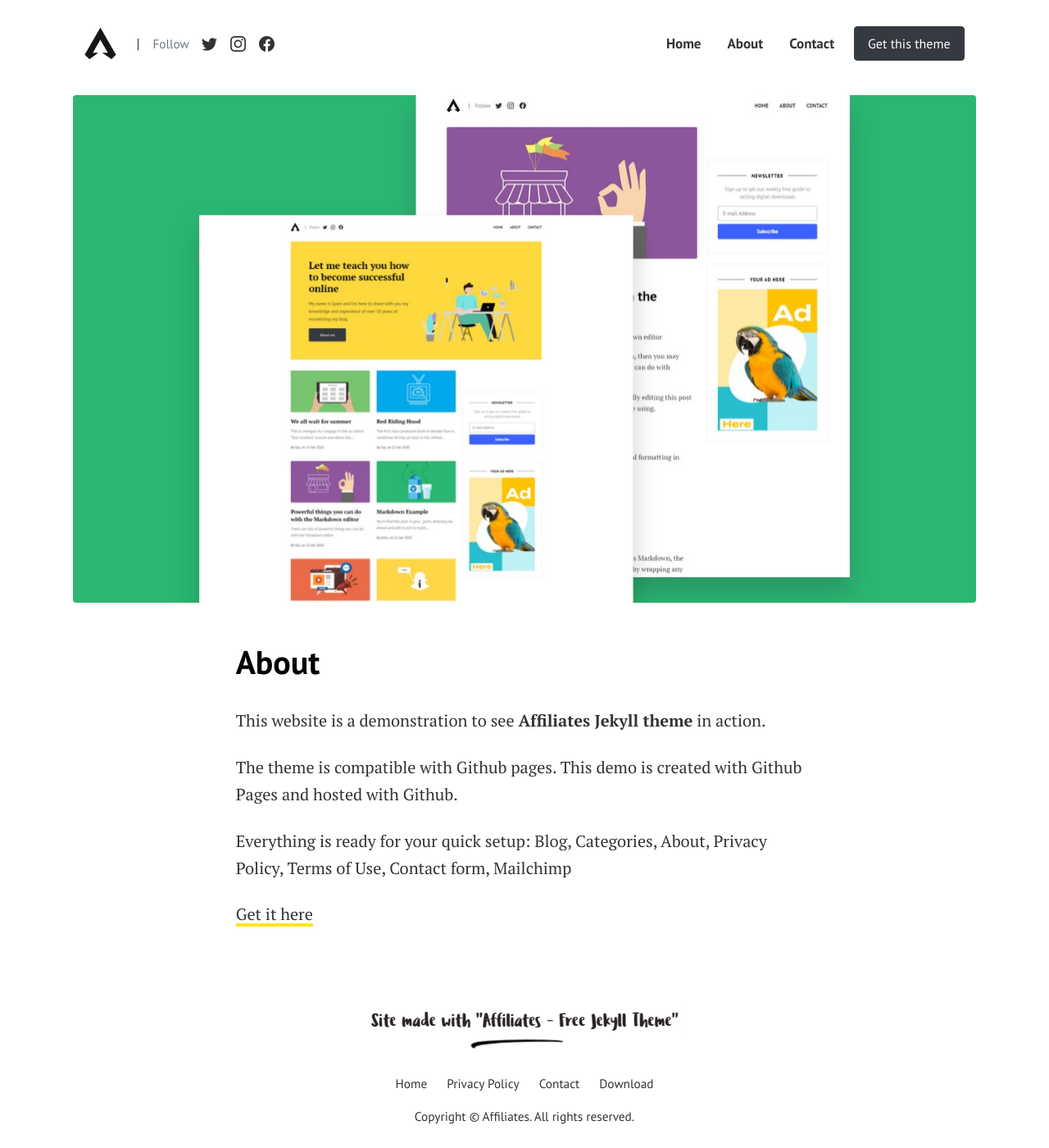
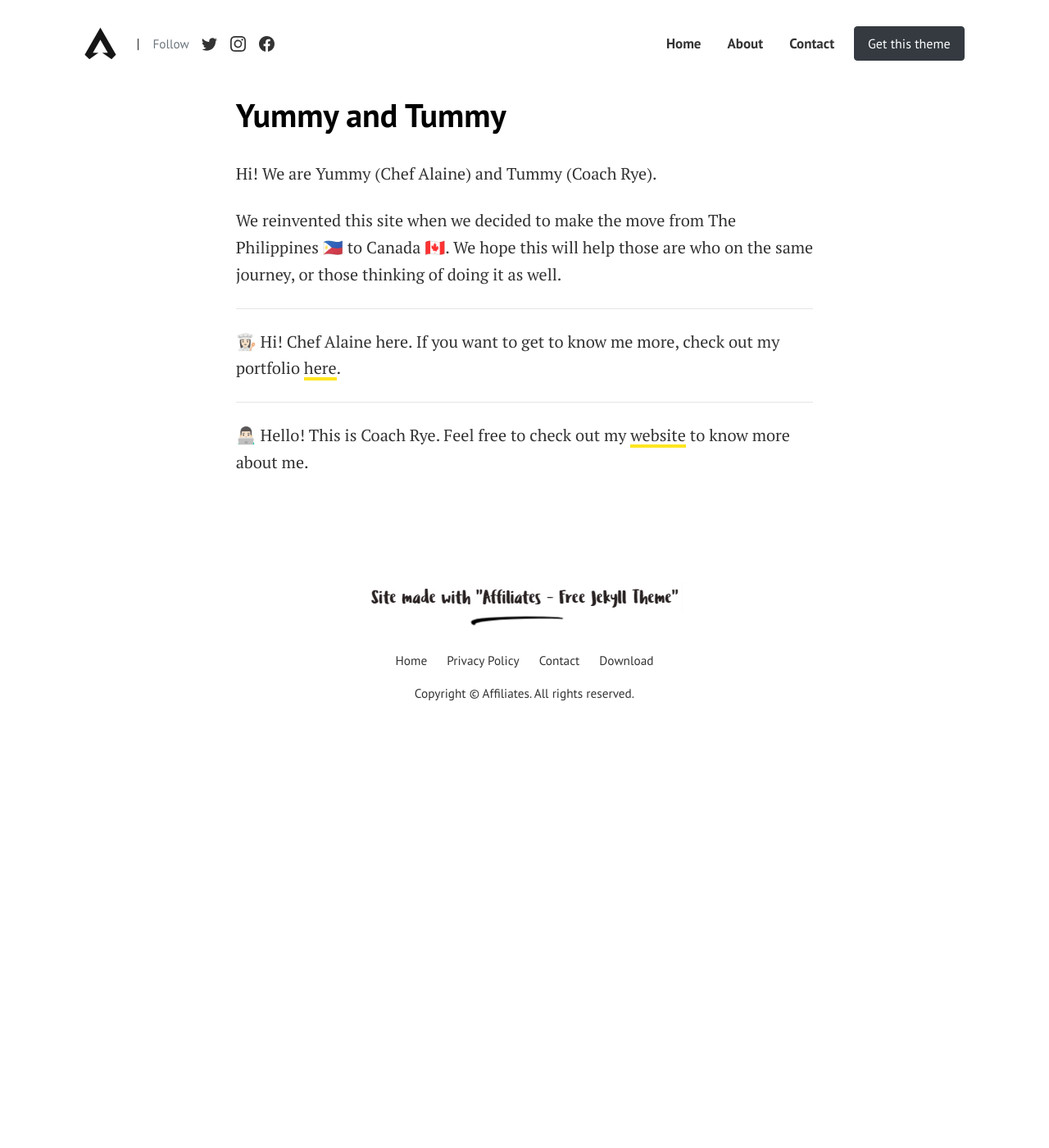
Before and after one commit to LakasNetwork/savore, a Jekyll site: the page built from pages/about.md, in a window 1280 px wide and 1400 px high. Shown: the whole window at 82% size. Built offline with Jekyll 4.4.1, drawn with Linux system fonts in a browser that asks for light colours.

Commit message:
Update about and chefalaine page

```diff
--- a/chefalaine.html
+++ b/chefalaine.html
@@ -3,9 +3,6 @@ layout: page
 title: Chef Alaine
 ---
 
-You can view Chef Alaine’s portfolio in full-screen mode on <a
-  href="https:&#x2F;&#x2F;www.canva.com&#x2F;design&#x2F;DAEq2JsHmbw&#x2F;view?utm_content=DAEq2JsHmbw&amp;utm_campaign=designshare&amp;utm_medium=embeds&amp;utm_source=link"
-  target="_blank" rel="noopener">Canva</a>.
 <div style="max-width: 750px">
   <div style="position: relative; width: 100%; padding-top: 56.2500%;
     padding-bottom: 0; box-shadow: 0 2px 8px 0 rgba(63,69,81,0.16); margin-top:
@@ -18,5 +15,8 @@ You can view Chef Alaine’s portfolio in full-screen mode on <a
     </iframe>
   </div>
 </div>
+<small><em>Full-screen mode is available on <a
+  href="https:&#x2F;&#x2F;www.canva.com&#x2F;design&#x2F;DAEq2JsHmbw&#x2F;view?utm_content=DAEq2JsHmbw&amp;utm_campaign=designshare&amp;utm_medium=embeds&amp;utm_source=link"
+  target="_blank" rel="noopener">Canva</a>.</em></small>
 <p>&nbsp;</p>
 <p>&nbsp;</p>
--- a/pages/about.md
+++ b/pages/about.md
@@ -1,14 +1,13 @@
 ---
 layout: page
-title: About
+title: Yummy and Tummy
 permalink: "/about/"
-image: assets/images/screenshot.png
 ---
 
-This website is a demonstration to see **Affiliates Jekyll theme** in action.
+Hi! We are Yummy (Chef Alaine) and Tummy (Coach Rye).
 
-The theme is compatible with Github pages. This demo is created with Github Pages and hosted with Github.
-
-Everything is ready for your quick setup: Blog, Categories, About, Privacy Policy, Terms of Use, Contact form, Mailchimp
-
-[Get it here](https://bootstrapstarter.com/jekyll-theme-memoirs/)
+We reinvented this site when we decided to make the move from The Philippines 🇵🇭 to Canada 🇨🇦. We hope this will help those are who on the same journey, or those thinking of doing it as well.
+<hr>
+👩🏻‍🍳 Hi! Chef Alaine here. If you want to get to know me more, check out my portfolio [here](/chefalaine).
+<hr>
+👨🏻‍💻 Hello! This is Coach Rye. Feel free to check out my <a href="https://coachrye.github.io/about" target="_blank">website</a> to know more about me.
```
